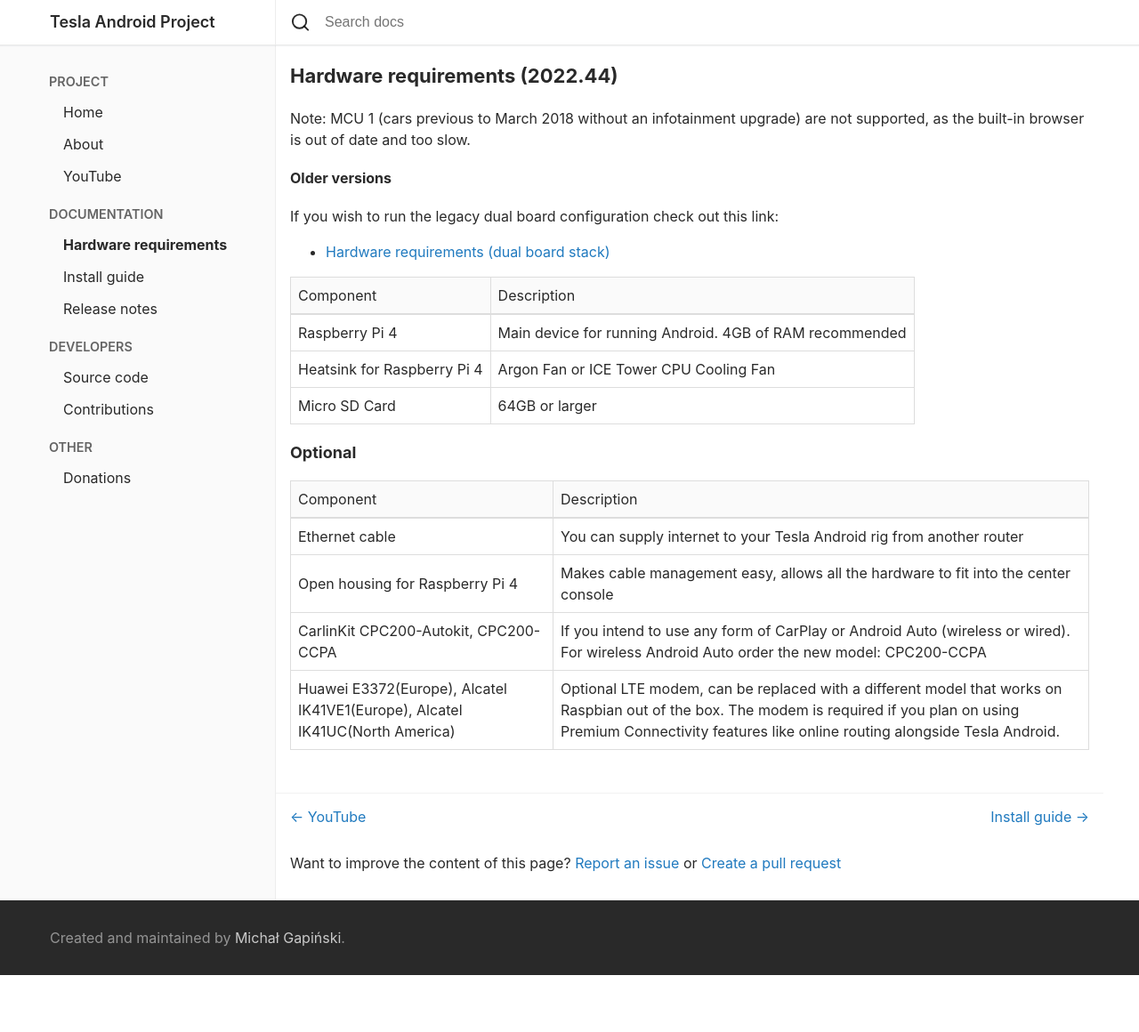
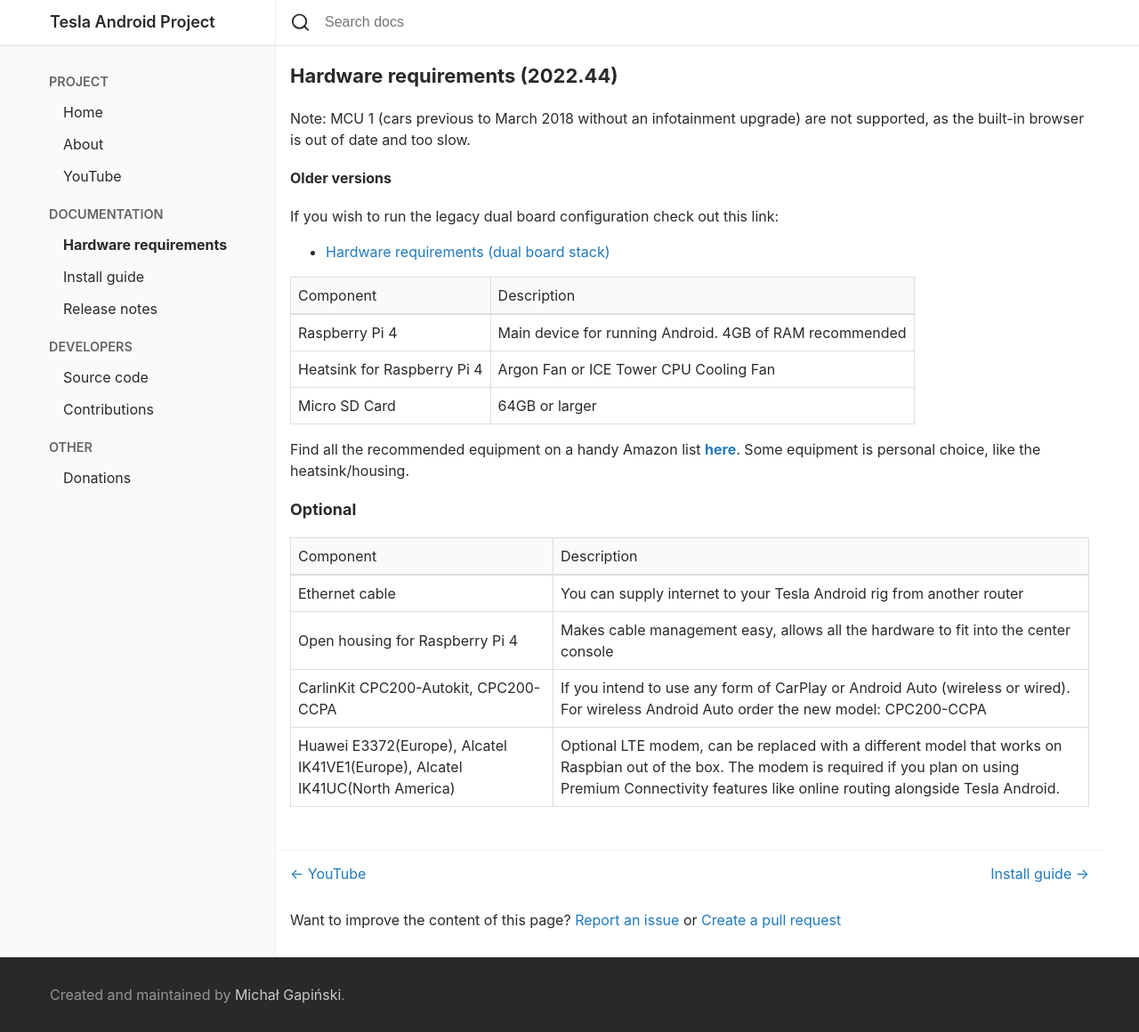
Before and after one commit to tesla-android/tesla-android.github.io, a Jekyll site: the page built from hardware-requirements.md, in a window 1280 px wide. Shown: the whole page at 89% size. Built offline with Jekyll 4.4.1, drawn with Linux system fonts in a browser that asks for light colours; our own code applies the rules of GitHub Pages for plain Markdown files; before the commit the page ends 1096 px from its top, so only the background shows below that.

Commit message:
Update hardware requirements with Amazon list link
Created an Amazon list link for those interested and may be somewhat technically inept :) happy to keep link active / maintained.

```diff
--- a/hardware-requirements.md
+++ b/hardware-requirements.md
@@ -13,6 +13,8 @@ If you wish to run the legacy dual board configuration check out this link:
 | Heatsink for Raspberry Pi 4 | Argon Fan or ICE Tower CPU Cooling Fan |
 | Micro SD Card | 64GB or larger |
 
+Find all the recommended equipment on a handy Amazon list [**here**](https://amzn.to/3G4dfey). Some equipment is personal choice, like the heatsink/housing.
+
 ### Optional
 
 | Component | Description |
```
